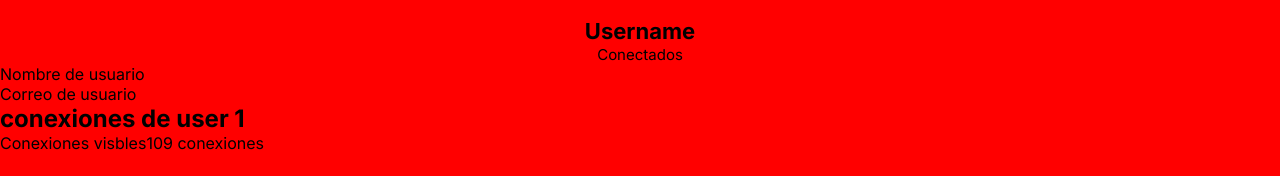
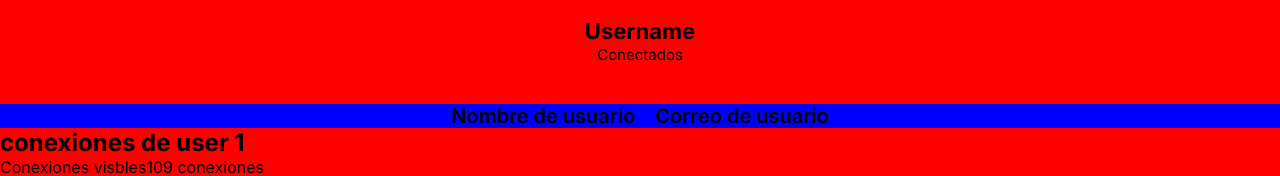
Before and after one commit to LuisArielRetanaHernadez/chat_mabi, a React (Vite) app: page /profile/1 in a window 1280 px wide. Shown: the part 178-354 px from the top of the page. Built offline with nearby package versions, Linux system fonts and the light colour scheme; no server answers.

Commit message:
centrando los datos del usuario y aumentamos la fuente de dichos datos

```diff
--- a/src/pages/Profile/profile.style.css
+++ b/src/pages/Profile/profile.style.css
@@ -37,3 +37,19 @@
 .profile__state {
   font-size: 15px;
 }
+
+/* .... information user .... */
+
+.profile__list-informations {
+  margin-top: 40px;
+  list-style: none;
+  background-color: blue;
+  display: flex;
+  justify-content: center;
+  gap: 20px;
+}
+
+.profile__item-information {
+  font-size: 20px;
+  font-weight: 600;
+}
```
